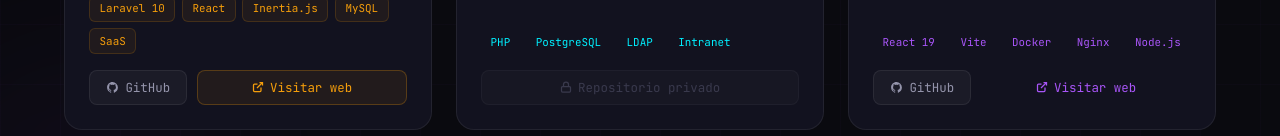
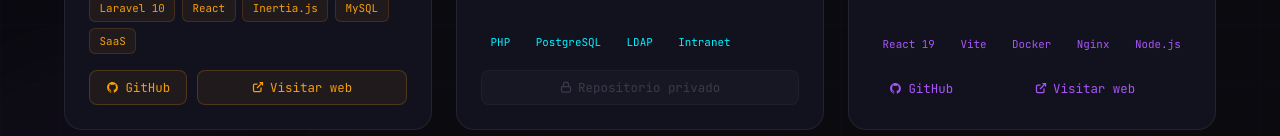
Before and after one commit to robertogd75/portfolio-publico, a React (Vite) app: page /projects in a window 1280 px wide. Shown: the part 816-952 px from the top of the page. Built offline with nearby package versions, Linux system fonts and the light colour scheme; no server answers.

Commit message:
cambio readme y boton

```diff
--- a/src/pages/ProjectsPage.jsx
+++ b/src/pages/ProjectsPage.jsx
@@ -350,15 +350,15 @@ function ProjectCard({ project, lang, ui }) {
                   style={{
                     display: 'inline-flex', alignItems: 'center', gap: '0.4rem',
                     fontFamily: 'var(--font-mono)', fontSize: '0.78rem',
-                    color: 'var(--text-secondary)',
-                    background: 'var(--bg-input)',
-                    border: '1px solid var(--border)',
+                    color: project.color,
+                    background: `${project.color}10`,
+                    border: `1px solid ${project.color}35`,
                     borderRadius: 8, padding: '0.4rem 1rem',
                     textDecoration: 'none', transition: 'all 0.2s',
                     flex: project.demo ? '0 0 auto' : 1, justifyContent: 'center',
                   }}
-                  onMouseEnter={e => { e.currentTarget.style.color = 'var(--neon-cyan)'; e.currentTarget.style.borderColor = 'var(--neon-cyan)44' }}
-                  onMouseLeave={e => { e.currentTarget.style.color = 'var(--text-secondary)'; e.currentTarget.style.borderColor = 'var(--border)' }}
+                  onMouseEnter={e => { e.currentTarget.style.background = `${project.color}22`; e.currentTarget.style.borderColor = `${project.color}65` }}
+                  onMouseLeave={e => { e.currentTarget.style.background = `${project.color}10`; e.currentTarget.style.borderColor = `${project.color}35` }}
                 >
                   {GITHUB_SVG}
                   {ui.viewGitHub}
@@ -373,13 +373,13 @@ function ProjectCard({ project, lang, ui }) {
                     display: 'inline-flex', alignItems: 'center', gap: '0.4rem',
                     fontFamily: 'var(--font-mono)', fontSize: '0.78rem',
                     color: project.color,
-                    background: `${project.color}12`,
-                    border: `1px solid ${project.color}40`,
+                    background: `${project.color}10`,
+                    border: `1px solid ${project.color}35`,
                     borderRadius: 8, padding: '0.4rem 1rem',
                     textDecoration: 'none', transition: 'all 0.2s', flex: 1, justifyContent: 'center',
                   }}
-                  onMouseEnter={e => { e.currentTarget.style.background = `${project.color}22`; e.currentTarget.style.borderColor = `${project.color}70` }}
-                  onMouseLeave={e => { e.currentTarget.style.background = `${project.color}12`; e.currentTarget.style.borderColor = `${project.color}40` }}
+                  onMouseEnter={e => { e.currentTarget.style.background = `${project.color}22`; e.currentTarget.style.borderColor = `${project.color}65` }}
+                  onMouseLeave={e => { e.currentTarget.style.background = `${project.color}10`; e.currentTarget.style.borderColor = `${project.color}35` }}
                 >
                   <svg width="12" height="12" viewBox="0 0 24 24" fill="none" stroke="currentColor" strokeWidth="2.5">
                     <path d="M18 13v6a2 2 0 0 1-2 2H5a2 2 0 0 1-2-2V8a2 2 0 0 1 2-2h6"/>
```
Also changed, not shown: 1 other file (tests, documents, lock files or other folders).
